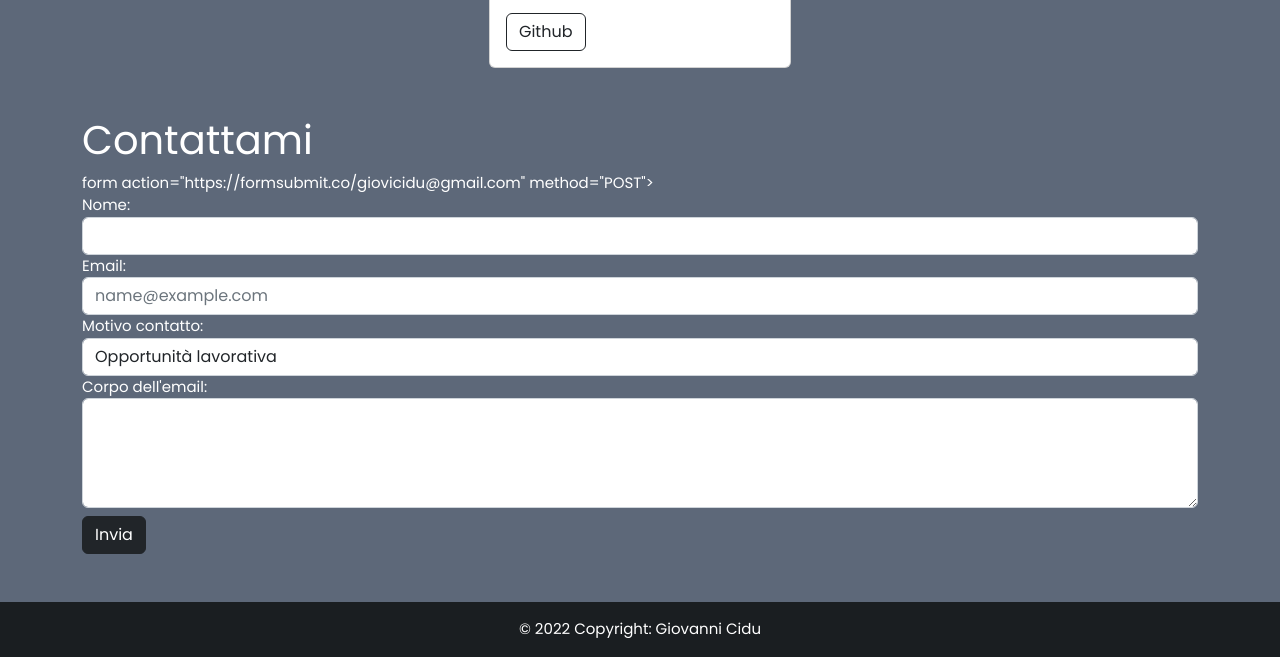
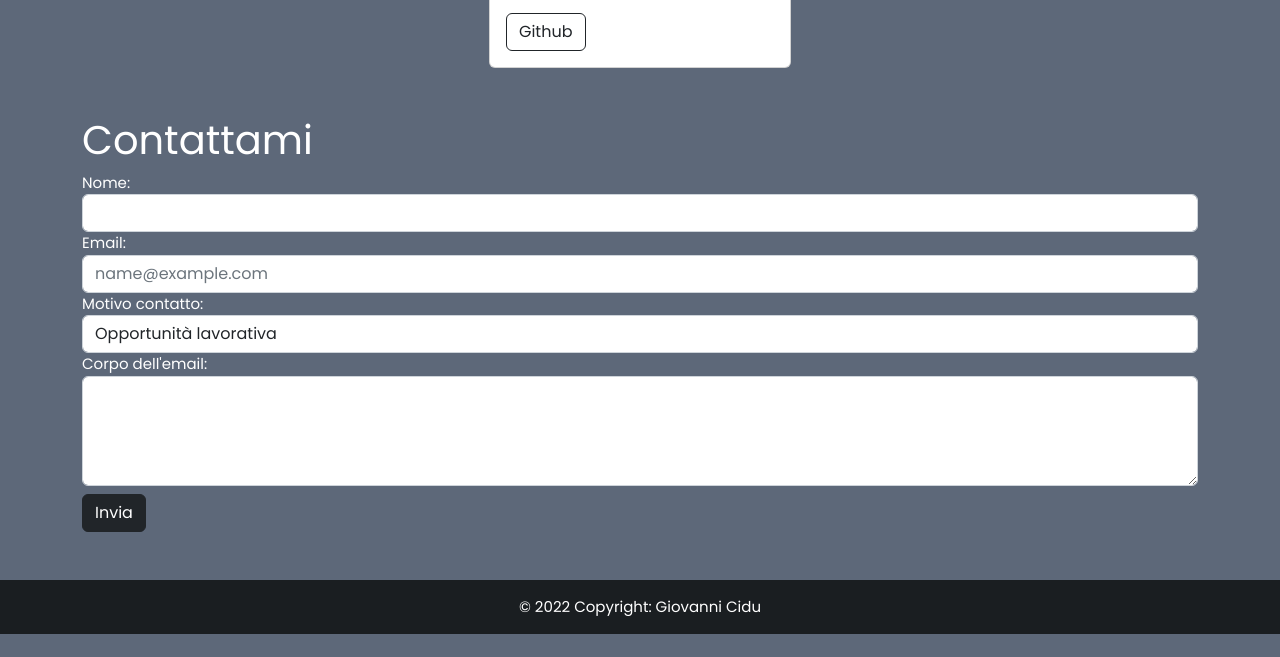
Before and after one commit to giovi1998/giovi1998.github.io, a plain HTML site: page index.html in a window 1280 px wide. Shown: the part 963-1620 px from the top of the page. After the commit the page ends 1597 px from the top, so only its background shows below. Drawn offline with nearby package versions, Linux system fonts and the light colour scheme.

Commit message:
Sistemazione form

```diff
--- a/index.html
+++ b/index.html
@@ -162,7 +162,7 @@
                 <h1>
                     Contattami
                 </h1>
-               form action="https://formsubmit.co/giovicidu@gmail.com" method="POST">
+               <form action="https://formsubmit.co/giovicidu@gmail.com" method="POST">
                   <div class="form-group">
                     <label for="FormNameInput1">Nome:</label>
                     <input type="text" name="name" class="form-control" id="FormControlInput1" >
```
